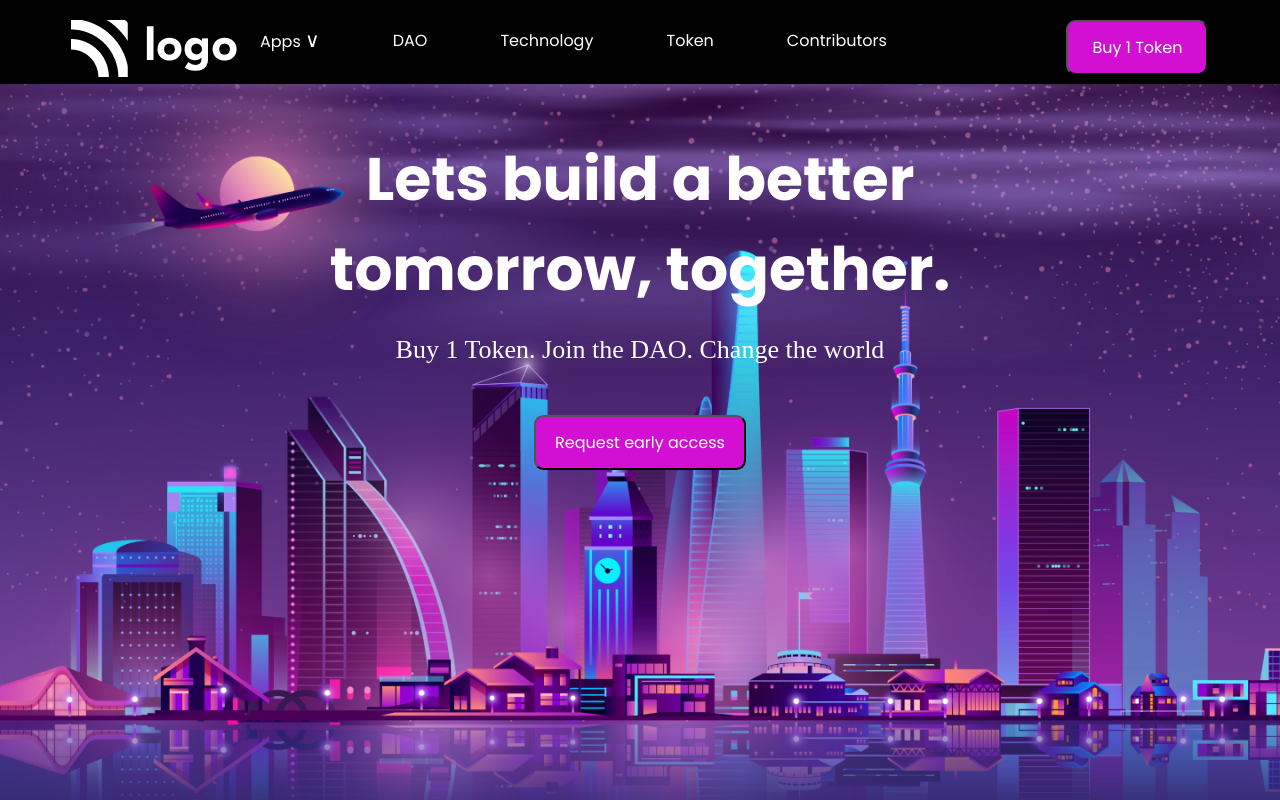
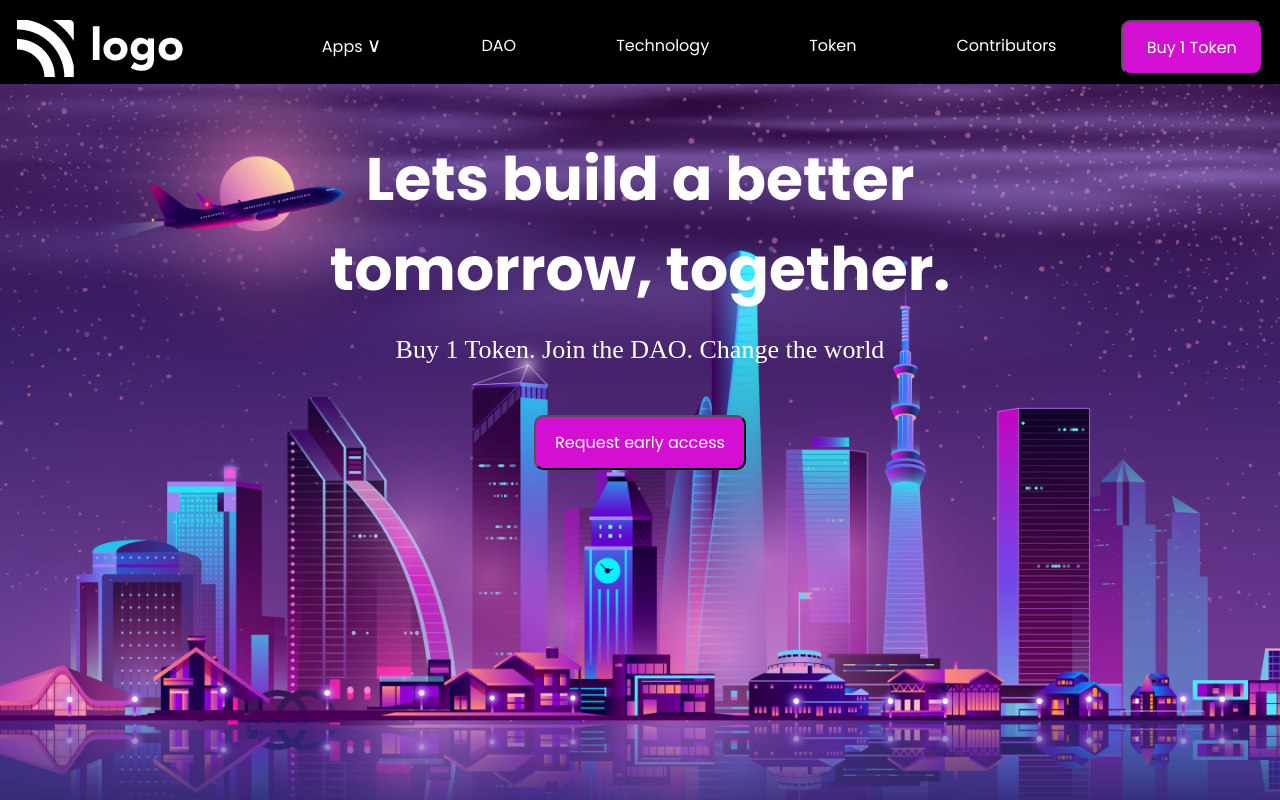
Before and after one commit to manthangupta26/Landing_5, a website: page index.html in a window 1280 px wide. Drawn offline with Linux system fonts and the light colour scheme.

Commit message:
tweaks added

```diff
--- a/flex.css
+++ b/flex.css
@@ -11,12 +11,14 @@
 .list{
     flex-grow: 2;
     display: flex;
-    justify-content: space-around;
+    justify-content: center;
     align-items: center;
-    width: 700px;
-    height: 60px;
-    margin-top: -10px;
-    margin-left: -300px;
+}
+
+ .list-item{
+    margin-left: 70px;
+    margin-top: 10px;
+    margin-right: 30px;
 }
 
 .hero{
@@ -48,3 +50,9 @@
      flex-grow: 2;
      text-align: center;
  }
+
+ @media only screen and (max-width: 768px) {
+    .list{
+        display: none;
+    }
+}
--- a/index.html
+++ b/index.html
@@ -19,7 +19,7 @@
       rel="stylesheet"
     />
 
-    <title>Document</title>
+    <title>DAO | Landing Page </title>
   </head>
   <body>
     <div class="container">
```
Also changed, not shown: readme.md, 1 other file.
